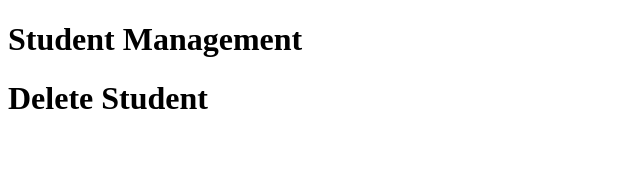
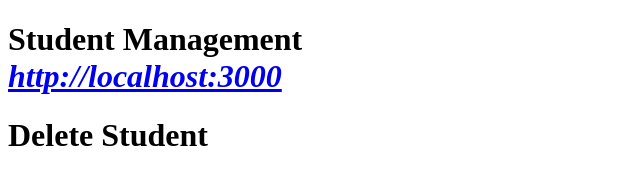
Before and after one commit to KhoaLe1507/tranning, a plain HTML site: page index.html in a window 1280 px wide. Shown: the whole page, without its empty margins (0-640 px from the left). Drawn offline with Linux system fonts and the light colour scheme.

Commit message:
khochuhu

```diff
--- a/index.html
+++ b/index.html
@@ -6,7 +6,7 @@
     <title>Document</title>
 </head>
 <body>
-    <h1>Student Management</h1>
+    <h1>Student Management <address><a href="http://localhost:3000" target="_blank" rel="noopener noreferrer">http://localhost:3000</a></address></h1>
     <h1>Delete Student</h1>
 </body>
 </html>
```
